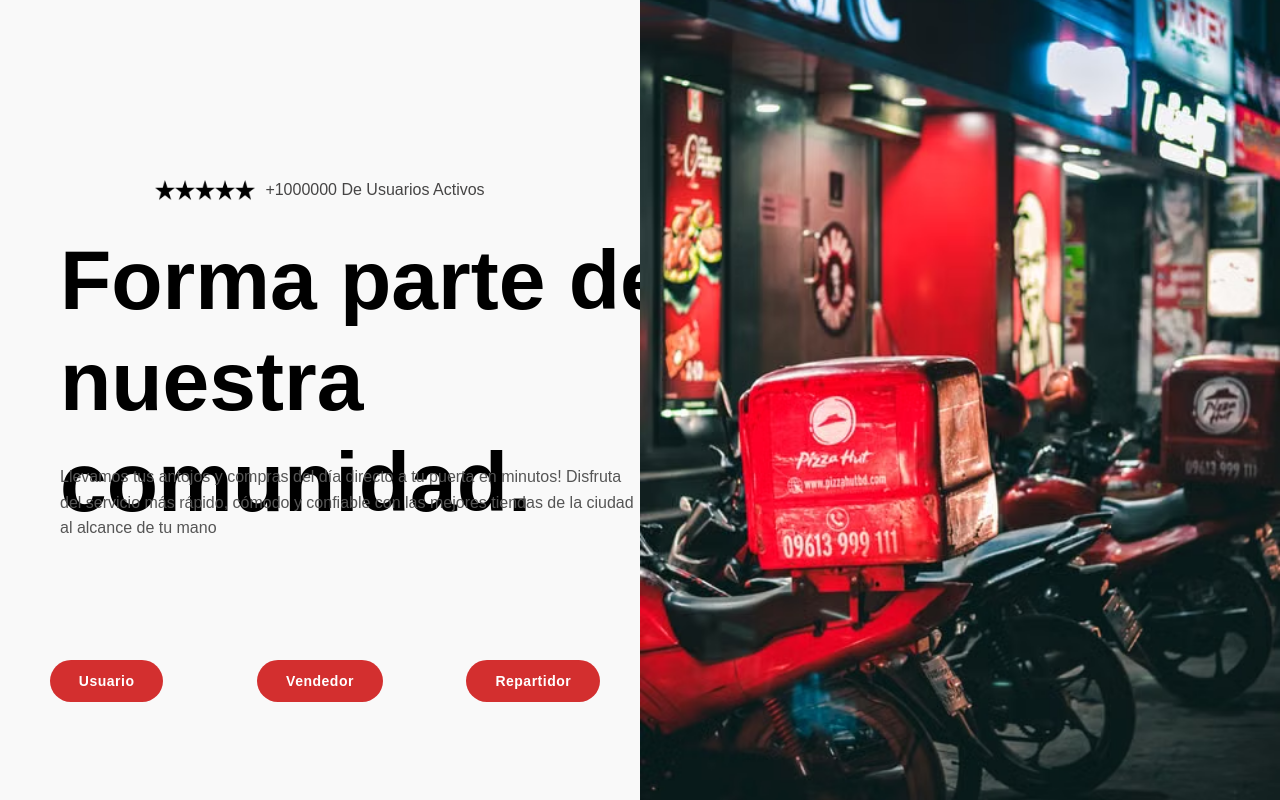
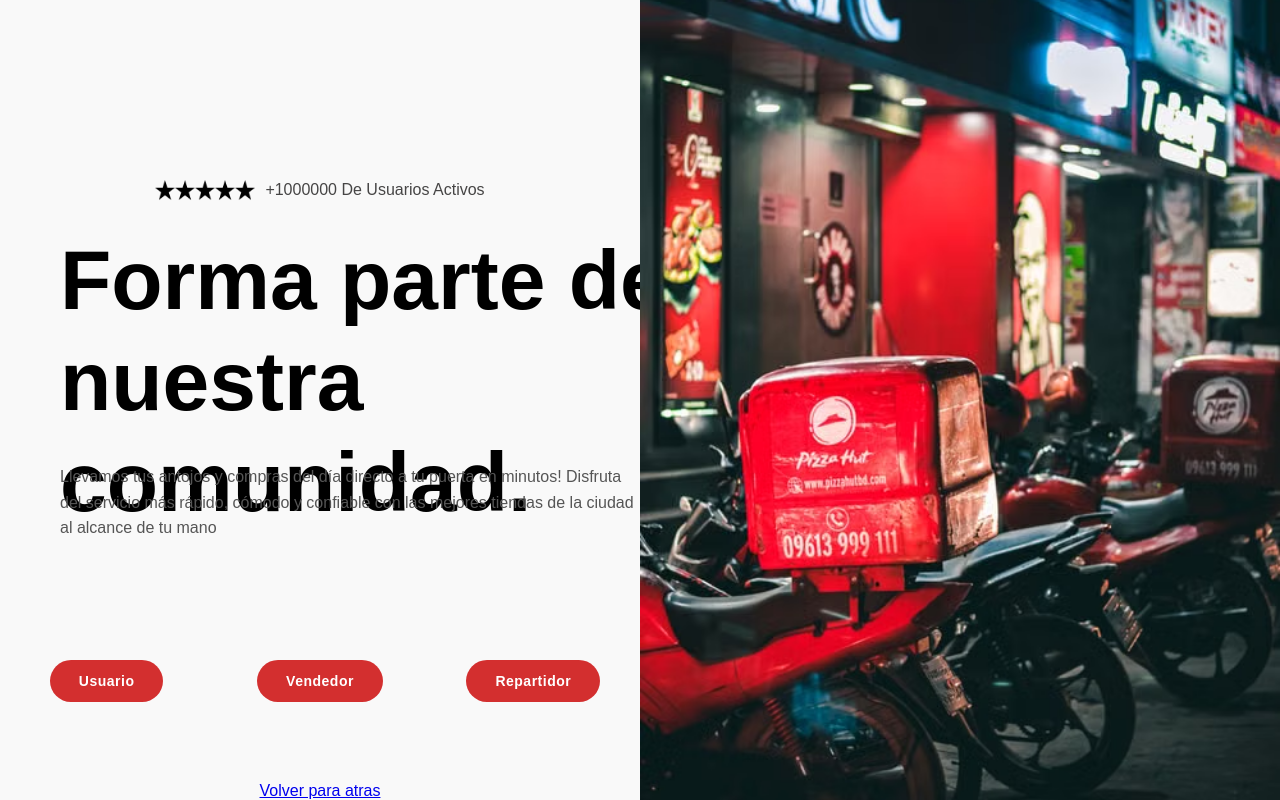
Before and after one commit to Nreale/ProyectoRapiddini, a React (Vite) app in the folder Frontend/: page /RegisterType in a window 1280 px wide. Built offline with nearby package versions, Linux system fonts and the light colour scheme.

Commit message:
retoques

```diff
--- a/Frontend/src/Componentes/Login.jsx
+++ b/Frontend/src/Componentes/Login.jsx
@@ -62,7 +62,7 @@ function Login() {
               <p>¿Nuevo por acá? Registrate para hacer tus pedidos o volvé al inicio.</p>
             </div>
 
-            <Link className='login__buttons--decoration' to='/Register'>
+            <Link className='login__buttons--decoration' to='/RegisterType'>
               <button>Registrarse</button>
             </Link>
 
--- a/Frontend/src/Componentes/RegisterRepartidores.jsx
+++ b/Frontend/src/Componentes/RegisterRepartidores.jsx
@@ -1,11 +1,12 @@
 
-    import { useState } from 'react'
-    import {Link} from 'react-router-dom'
-    import './Login.css'
-    import axios from "axios"
-    import './RegisterRepartidor.css'
+import { useState } from 'react'
+import {Link, useNavigate} from 'react-router-dom'
+import './Login.css'
+import axios from "axios"
+import './RegisterRepartidor.css'
 
-    function RegisterRepartidor() {
+function RegisterRepartidor() {
+    const navigate = useNavigate()
     const [nombre, setNombre] = useState("")
     const [apellido, setApellido] = useState("")
     const [email, setEmail] = useState("")
@@ -37,7 +38,9 @@
                 tipo_licencia
             })
 
-
+            if (response.status === 201) {
+                navigate('/Login'); // Cambia '/login' por la ruta exacta que tengas configurada en tu Router
+            }
         } catch (error) {
             console.error("Error en la petición:", error)
             if (error.response) {
--- a/Frontend/src/Componentes/RegisterType.css
+++ b/Frontend/src/Componentes/RegisterType.css
@@ -108,3 +108,11 @@
 #decoration-none{
     text-decoration: none;
 }
+
+.registertype__menu--Link{
+    width: 100%;
+    height: 10%;
+    display: flex;
+    justify-content: center;
+    align-items: end;
+}
--- a/Frontend/src/Componentes/RegisterType.jsx
+++ b/Frontend/src/Componentes/RegisterType.jsx
@@ -33,6 +33,10 @@ function RegisterType() {
                       <button>Repartidor</button>
                   </Link>
               </div>
+              <div className='registertype__menu--Link'>
+                <Link to='/'>Volver para atras</Link>
+              </div>
+
             </div>
             <div className='registertype__imagen'>
 
--- a/Frontend/src/Componentes/RegisterUser.jsx
+++ b/Frontend/src/Componentes/RegisterUser.jsx
@@ -1,9 +1,10 @@
 import { useEffect, useState } from 'react'
-import {Link} from 'react-router-dom'
+import {Link,useNavigate} from 'react-router-dom'
 import axios from "axios";
 import './RegisterUser.css'
 
 function RegisterUser() {
+    const navigate = useNavigate()
     const [nombre, setNombre] = useState("")
     const [apellido, setApellido] = useState("")
     const [email, setEmail] = useState("")
@@ -28,7 +29,9 @@ function RegisterUser() {
 
             })
 
-            console.log(response.data)
+            if (response.status === 201) {
+                navigate('/Login'); // Cambia '/login' por la ruta exacta que tengas configurada en tu Router
+            }
         } catch (error) {
             console.error("Error en la petición:", error)
             if (error.response) {
--- a/Frontend/src/Componentes/RegisterVendedor.jsx
+++ b/Frontend/src/Componentes/RegisterVendedor.jsx
@@ -1,11 +1,12 @@
 
 import { useState } from 'react'
-import {Link} from 'react-router-dom'
+import {Link, useNavigate} from 'react-router-dom'
 import './Login.css'
 import axios from "axios"
 import './RegisterVendedor.css'
 
 function RegisterVendedor() {
+    const navigate = useNavigate()
     const [nombre, setNombre] = useState("")
     const [apellido, setApellido] = useState("")
     const [email, setEmail] = useState("")
@@ -33,7 +34,9 @@ function RegisterVendedor() {
             genero
         })
 
-
+        if (response.status === 201) {
+            navigate('/Login'); // Cambia '/login' por la ruta exacta que tengas configurada en tu Router
+        }
     } catch (error) {
         console.error("Error en la petición:", error)
         if (error.response) {
```
Lines whose indentation alone changed are shown as unchanged.
